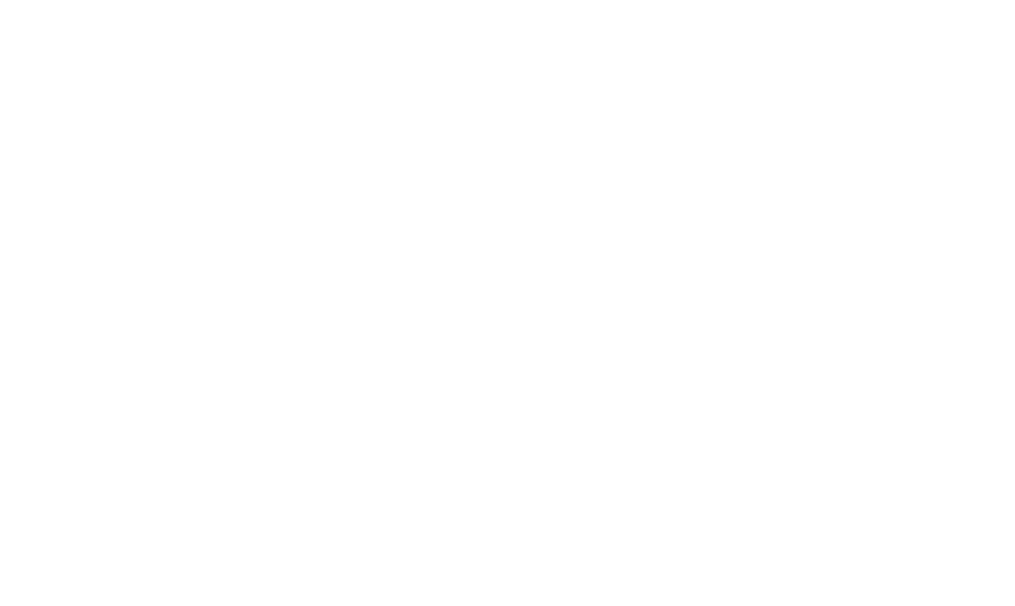
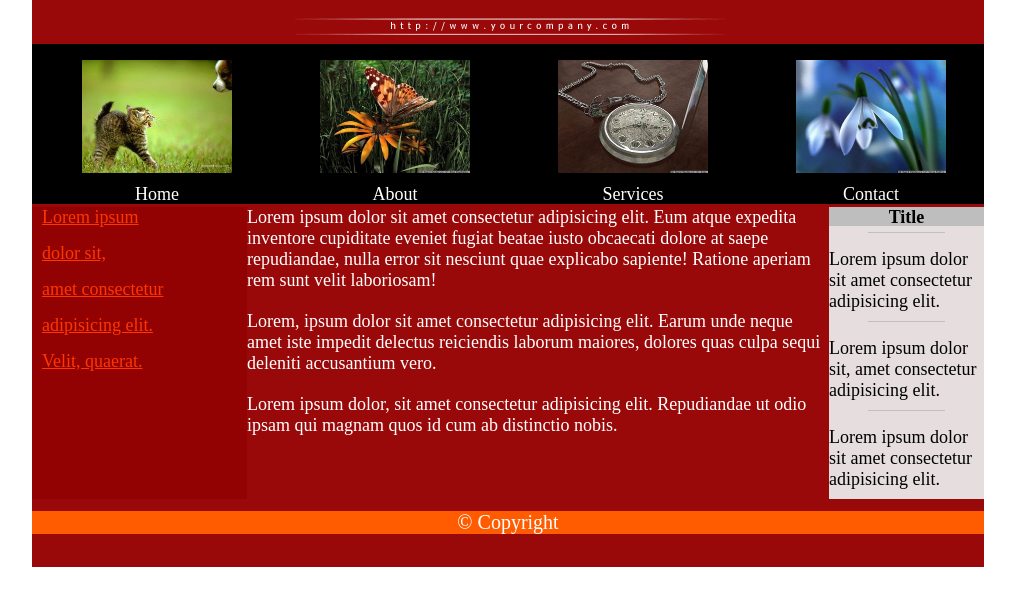
Before and after one commit to Sergo-Kaz13/hard, a plain HTML site: page index.html in a window 1280 px wide. Shown: the whole page, without its empty margins (132-1147 px from the left). Drawn offline with Linux system fonts and the light colour scheme.

Commit message:
add all style

```diff
--- a/assets/css/style.css
+++ b/assets/css/style.css
@@ -0,0 +1,101 @@
+html,
+body {
+  padding: 0;
+  margin: 0;
+  font-size: 18px;
+}
+p {
+  margin: 0;
+}
+a {
+  text-decoration: none;
+  color: inherit;
+}
+ul {
+  list-style: none;
+  padding: 0;
+  margin: 0;
+}
+.wrapper {
+  width: 952px;
+  height: 560px;
+  margin: auto;
+  background-color: #990909;
+  padding-top: 7px;
+  text-align: center;
+}
+.nav {
+  background-color: #000;
+  min-height: 160px;
+  color: #fff;
+  margin-bottom: 3px;
+}
+.nav ul {
+  display: flex;
+  justify-content: space-around;
+}
+.nav li {
+  padding-top: 10px;
+  padding-left: 12px;
+}
+figure {
+  width: 150px;
+  height: 125px;
+  margin: 0;
+}
+figure img {
+  width: 100%;
+  height: 100%;
+  object-fit: contain;
+}
+.main {
+  display: flex;
+  text-align: left;
+  margin-bottom: 12px;
+}
+.main p {
+  margin-bottom: 20px;
+}
+.article {
+  background-color: #930202;
+  min-width: 215px;
+
+}
+.article a {
+  padding-left: 10px;
+  text-decoration: underline;
+  color: #FF3600;
+}
+.article li {
+  margin-bottom: 15px;
+}
+.section {
+  color: #fff;
+}
+.aside {
+  min-width: 155px;
+  background-color: #E6DEDE;
+}
+.aside h2 {
+  font-size: 18px;
+  text-align: center;
+  margin: 0 0 6px 0;
+  height: 19px;
+  background-color: #BEBEBE;
+}
+.aside p {
+  margin-bottom: 9px;
+}
+.aside p::before {
+  content: "";
+  display: block;
+  width: 50%;
+  padding-top: 16px;
+  margin: 0 auto;
+  border-top: 1px solid silver;
+}
+.footer {
+  color: #fff;
+  font-size: 20px;
+  background-color: #FF5B00;
+}
--- a/index.html
+++ b/index.html
@@ -4,9 +4,95 @@
   <meta charset="UTF-8">
   <meta http-equiv="X-UA-Compatible" content="IE=edge">
   <meta name="viewport" content="width=device-width, initial-scale=1.0">
+  <link rel="stylesheet" href="assets/css/style.css">
   <title>Hard</title>
 </head>
 <body>
-
+  <div class="wrapper">
+    <header class="header">
+      <div class="logo">
+        <a href="#" class="link">
+          <img src="assets/images/title.gif" alt="title">
+        </a>
+      </div>
+      <nav class="nav">
+        <ul>
+          <li>
+            <figure>
+              <img src="assets/images/img00.jpg" alt="img00">
+              <figcaption><a href="#">Home</a></figcaption>
+            </figure>
+          </li>
+          <li>
+            <figure>
+              <img src="assets/images/img01.jpg" alt="img01">
+              <figcaption><a href="#">About</a></figcaption>
+            </figure>
+          </li>
+          <li>
+            <figure>
+              <img src="assets/images/img02.jpg" alt="img02">
+              <figcaption><a href="#">Services</a></figcaption>
+            </figure>
+          </li>
+          <li>
+            <figure>
+              <img src="assets/images/img03.jpg" alt="img03">
+              <figcaption><a href="#">Contact</a></figcaption>
+            </figure>
+          </li>
+        </ul>
+      </nav>
+      <main class="main">
+        <article class="article">
+          <ul>
+            <li>
+              <a href="#">Lorem ipsum</a>
+            </li>
+            <li>
+              <a href="#">dolor sit,</a>
+            </li>
+            <li>
+              <a href="#">amet consectetur</a>
+            </li>
+            <li>
+              <a href="#">adipisicing elit.</a>
+            </li>
+            <li>
+              <a href="#">Velit, quaerat.</a>
+            </li>
+          </ul>
+        </article>
+        <section class="section">
+          <p>
+            Lorem ipsum dolor sit amet consectetur adipisicing elit. Eum atque expedita inventore cupiditate eveniet fugiat beatae iusto obcaecati dolore at saepe repudiandae, nulla error sit nesciunt quae explicabo sapiente! Ratione aperiam rem sunt velit laboriosam!
+          </p>
+          <p>
+            Lorem, ipsum dolor sit amet consectetur adipisicing elit. Earum unde neque amet iste impedit delectus reiciendis laborum maiores, dolores quas culpa sequi deleniti accusantium vero.
+          </p>
+          <p>
+            Lorem ipsum dolor, sit amet consectetur adipisicing elit. Repudiandae ut odio ipsam qui magnam quos id cum ab distinctio nobis.
+          </p>
+        </section>
+        <aside class="aside">
+          <h2>Title</h2>
+          <p>
+            Lorem ipsum dolor sit amet consectetur adipisicing elit.
+          </p>
+          <p>
+            Lorem ipsum dolor sit, amet consectetur adipisicing elit.
+          </p>
+          <p>
+            Lorem ipsum dolor sit amet consectetur adipisicing elit.
+          </p>
+        </aside>
+      </main>
+      <footer class="footer">
+        <p>
+          &copy; Copyright
+        </p>
+      </footer>
+    </header>
+  </div>
 </body>
 </html>
```
